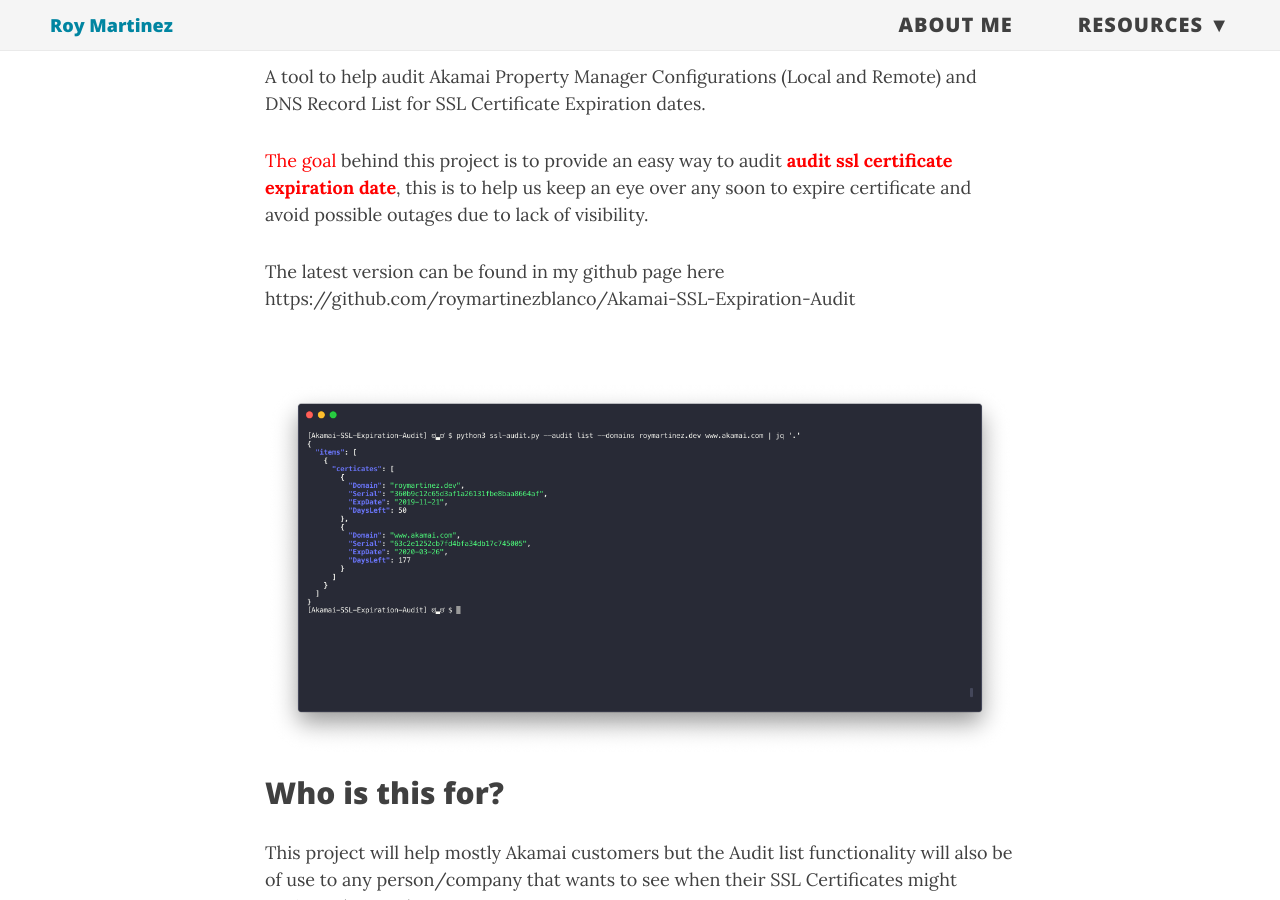
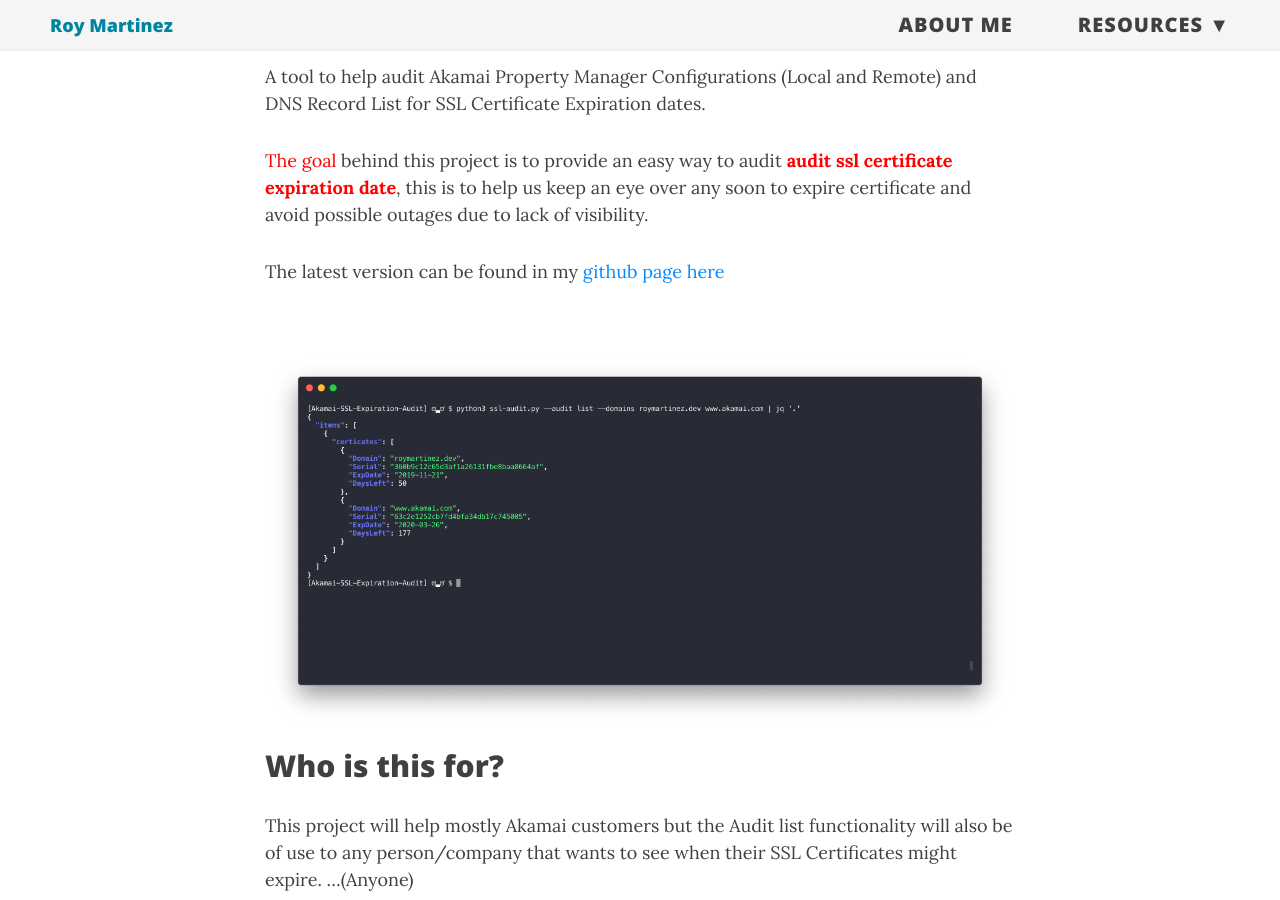
Before and after one commit to roymartinezblanco/roymartinez.dev, a Jekyll site: the page built from _posts/2019-10-1-ssl-certificate-expiration.md, in a window 1280 px wide and 900 px high, scrolled down 592 px. Built offline with Jekyll 4.4.1, drawn with Linux system fonts in a browser that asks for light colours; nearby versions of some CDN libraries.

Commit message:
Updated Blog

```diff
--- a/_posts/2019-10-1-ssl-certificate-expiration.md
+++ b/_posts/2019-10-1-ssl-certificate-expiration.md
@@ -11,7 +11,7 @@ A tool to help audit Akamai Property Manager Configurations (Local and Remote) a
 
 <span style="color:red">The goal</span> behind this project is to provide an easy way to audit  <span style="color:red">**audit ssl certificate expiration date**</span>, this is to help us keep an eye over any soon to expire certificate and avoid possible outages due to lack of visibility.
 
-The latest version can be found in my github page here https://github.com/roymartinezblanco/Akamai-SSL-Expiration-Audit
+The latest version can be found in my [github page here](https://github.com/roymartinezblanco/Akamai-SSL-Expiration-Audit)
 
 <h1 align="center">
   <br>
```
